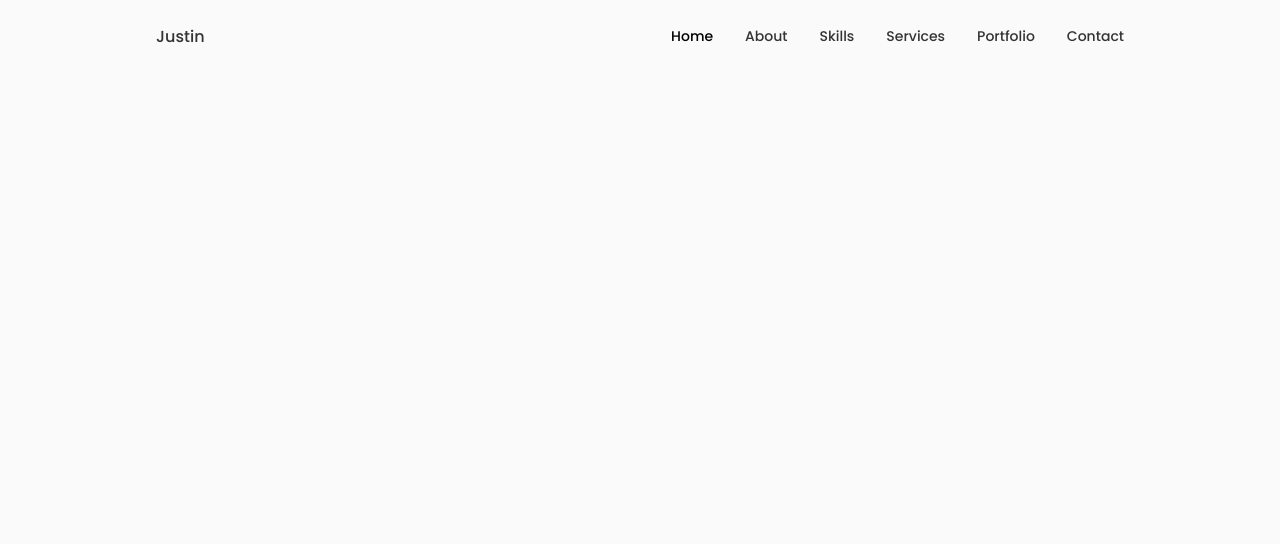
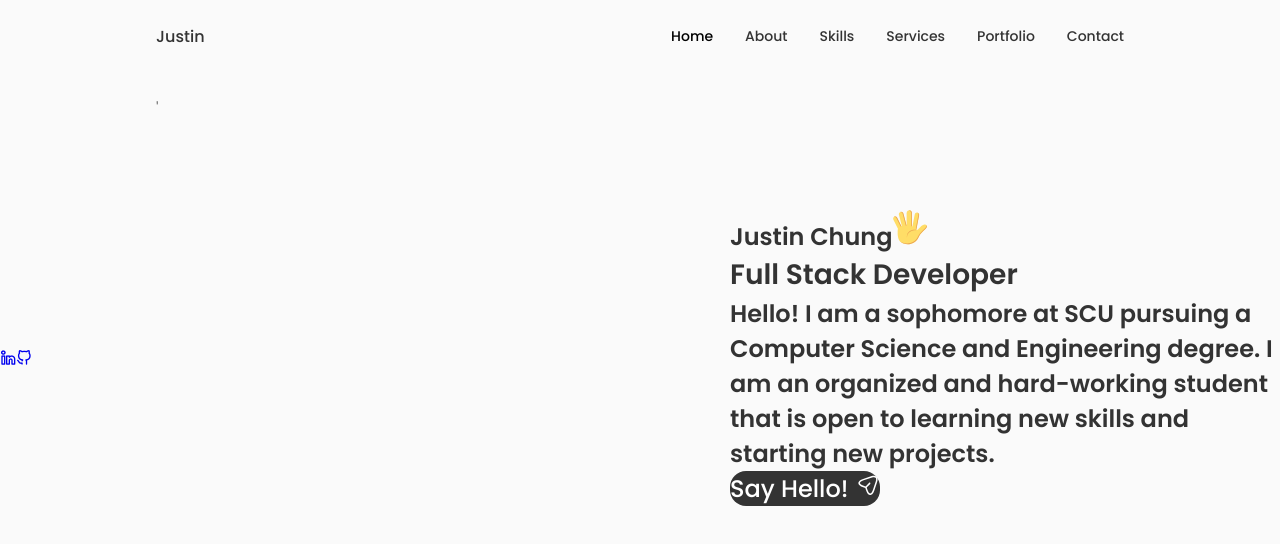
Before and after one commit to justinc0251/Portfolio, a React (Create React App) app: page / in a window 1280 px wide. Shown: the top 544 px of the page. Built offline with nearby package versions, Linux system fonts and the light colour scheme.

Commit message:
home init

```diff
--- a/src/App.js
+++ b/src/App.js
@@ -7,7 +7,9 @@
   return (
     <>
       <Header />
-      <Home />
+      <main className="main">
+        <Home />
+      </main>
     </>
   );
 }
--- /dev/null
+++ b/src/components/home/Data.jsx
@@ -0,0 +1,88 @@
+import React from "react";
+
+const Data = () => {
+  return (
+    <div className="home__data">
+      <h1 className="home__title">
+        Justin Chung
+        <svg
+          width="36"
+          height="36"
+          viewBox="0 0 48 48"
+          fill="none"
+          xmlns="http://www.w3.org/2000/svg"
+          class="home__hand"
+        >
+          <path
+            d="M25.4995 32.0305L31.3495 33.1555L36.1495 8.48051C36.4495 6.83051 35.3995 5.18051 33.8245 4.88051C32.1745 4.58051 30.5995 5.70551 30.2995 7.35551L25.4995 32.0305Z"
+            fill="#FFDD67"
+          ></path>
+          <path
+            d="M33.8996 4.88018C33.6746 4.80518 33.5246 4.80518 33.2996 4.80518C34.6496 5.33018 35.3996 6.75518 35.0996 8.25518L30.2996 32.9302L31.3496 33.1552L36.1496 8.48018C36.5246 6.75518 35.4746 5.18018 33.8996 4.88018Z"
+            fill="#EBA352"
+          ></path>
+          <path
+            d="M19.4995 32.7802H26.5495V5.55518C26.5495 3.53018 24.9745 1.80518 23.0245 1.80518C21.1495 1.80518 19.4995 3.45518 19.4995 5.55518V32.7802Z"
+            fill="#FFDD67"
+          ></path>
+          <path
+            d="M23.0995 1.80518C22.9495 1.80518 22.7245 1.80518 22.5745 1.88018C24.2995 2.18018 25.5745 3.68018 25.5745 5.55518V32.8552H26.6245V5.55518C26.6245 3.45518 25.0495 1.80518 23.0995 1.80518Z"
+            fill="#EBA352"
+          ></path>
+          <path
+            d="M15.7495 32.7054L21.7495 31.1304L15.2245 6.30541C14.7745 4.58041 13.0495 3.53041 11.3995 3.90541C9.74948 4.35541 8.77448 6.08041 9.22448 7.80541L15.7495 32.7054Z"
+            fill="#FFDD67"
+          ></path>
+          <path
+            d="M11.3995 3.90541L10.9495 4.13041C12.4495 4.05541 13.7995 5.03041 14.2495 6.60541L20.7745 31.4304L21.8245 31.1304L15.2245 6.30541C14.7745 4.58041 13.0495 3.53041 11.3995 3.90541Z"
+            fill="#EBA352"
+          ></path>
+          <path
+            d="M2.99937 10.355C1.57437 11.03 1.12437 12.83 1.87437 14.33L11.7744 34.055L16.7994 31.505L6.89937 11.78C6.14937 10.28 4.42437 9.68 2.99937 10.355Z"
+            fill="#FFDD67"
+          ></path>
+          <path
+            d="M2.99956 10.355C2.84956 10.43 2.69956 10.505 2.54956 10.655C3.82456 10.28 5.24956 10.955 5.92456 12.305L15.8246 32.03L16.7996 31.58L6.89956 11.78C6.14956 10.28 4.42456 9.68 2.99956 10.355Z"
+            fill="#EBA352"
+          ></path>
+          <path
+            d="M46.2744 22.2801C45.0744 19.9551 41.3244 20.1051 37.4994 24.3051C34.7994 27.2301 34.2744 28.2051 31.5744 28.1301V25.0551C31.5744 25.0551 25.7994 20.7801 14.3244 22.7301C14.3244 22.7301 7.79945 23.6301 7.79945 27.0801C7.79945 27.0801 6.67445 35.4051 8.99945 40.6551C12.4494 48.4551 30.1494 50.4801 35.6994 37.2051C36.8244 34.5801 39.0744 32.6301 41.0994 30.1551C43.4244 27.1551 47.5494 24.7551 46.2744 22.2801Z"
+            fill="#FFDD67"
+          ></path>
+          <path
+            d="M46.2745 22.28C46.0495 21.83 45.7495 21.53 45.3745 21.23C45.4495 21.305 45.5245 21.38 45.5245 21.53C46.7995 24.08 42.6745 26.405 40.1995 29.405C38.1745 31.88 35.9245 33.83 34.7995 36.455C29.9995 47.93 16.0495 47.93 10.1995 42.68C15.5245 48.68 30.5245 49.28 35.5495 37.205C36.6745 34.58 38.9245 32.63 40.9495 30.155C43.4245 27.155 47.5495 24.755 46.2745 22.28ZM32.3245 28.13C27.4495 26.33 18.7495 29.63 19.9495 38.405C19.9495 30.23 27.3745 28.205 31.4245 28.205C32.0245 28.13 32.3245 28.13 32.3245 28.13Z"
+            fill="#EBA352"
+          ></path>
+        </svg>
+        <h3 className="home__subtitle">Full Stack Developer</h3>
+        <p className="home__description">
+          Hello! I am a sophomore at SCU pursuing a Computer Science and
+          Engineering degree. I am an organized and hard-working student that is
+          open to learning new skills and starting new projects.
+        </p>
+        <a href="#contact" className="button button__flex">
+          Say Hello!
+          <svg
+            class="button__icon"
+            xmlns="http://www.w3.org/2000/svg"
+            width="24"
+            height="24"
+            viewBox="0 0 24 24"
+            fill="none"
+          >
+            <path
+              d="M14.2199 21.9352C13.0399 21.9352 11.3699 21.1052 10.0499 17.1352L9.32988 14.9752L7.16988 14.2552C3.20988 12.9352 2.37988 11.2652 2.37988 10.0852C2.37988 8.91525 3.20988 7.23525 7.16988 5.90525L15.6599 3.07525C17.7799 2.36525 19.5499 2.57525 20.6399 3.65525C21.7299 4.73525 21.9399 6.51525 21.2299 8.63525L18.3999 17.1252C17.0699 21.1052 15.3999 21.9352 14.2199 21.9352ZM7.63988 7.33525C4.85988 8.26525 3.86988 9.36525 3.86988 10.0852C3.86988 10.8052 4.85988 11.9052 7.63988 12.8252L10.1599 13.6652C10.3799 13.7352 10.5599 13.9152 10.6299 14.1352L11.4699 16.6552C12.3899 19.4352 13.4999 20.4252 14.2199 20.4252C14.9399 20.4252 16.0399 19.4352 16.9699 16.6552L19.7999 8.16525C20.3099 6.62525 20.2199 5.36525 19.5699 4.71525C18.9199 4.06525 17.6599 3.98525 16.1299 4.49525L7.63988 7.33525Z"
+              fill="var(--container-color)"
+            ></path>
+            <path
+              d="M10.11 14.7052C9.92005 14.7052 9.73005 14.6352 9.58005 14.4852C9.29005 14.1952 9.29005 13.7152 9.58005 13.4252L13.16 9.83518C13.45 9.54518 13.93 9.54518 14.22 9.83518C14.51 10.1252 14.51 10.6052 14.22 10.8952L10.64 14.4852C10.5 14.6352 10.3 14.7052 10.11 14.7052Z"
+              fill="var(--container-color)"
+            ></path>
+          </svg>
+        </a>
+      </h1>
+    </div>
+  );
+};
+
+export default Data;
--- /dev/null
+++ b/src/components/home/Social.jsx
@@ -0,0 +1,24 @@
+import React from "react";
+
+const Social = () => {
+  return (
+    <div className="home__social">
+      <a
+        href="https://www.linkedin.com/in/justin-chung-a7b966226/"
+        className="home__social-icon"
+        target="_blank" rel="noreferrer"
+      >
+        <i class="uil uil-linkedin-alt"></i>
+      </a>
+      <a
+        href="https://github.com/justinc0251"
+        className="home__social-icon"
+        target="_blank" rel="noreferrer"
+      >
+        <i class="uil uil-github-alt"></i>
+      </a>
+    </div>
+  );
+};
+
+export default Social;
--- a/src/components/home/home.css
+++ b/src/components/home/home.css
@@ -0,0 +1,6 @@
+.home__content {
+  grid-template-columns: 116px repeat(2, 1fr);
+  padding-top: 5.5rem;
+  column-gap: 2rem;
+  align-items: center;
+}
--- a/src/components/home/home.jsx
+++ b/src/components/home/home.jsx
@@ -1,8 +1,18 @@
 import React from 'react'
+import "./home.css"
+import Social from './Social'
+import Data from './Data'
 
 const home = () => {
   return (
-    <div>home</div>
+    <section className="home section" id="home">
+      <div className="home__container container grid">'</div>
+      <div className="home__content grid">
+        <Social />
+        <div className="home__img"></div>
+        <Data />
+      </div>
+    </section>
   )
 }
 
```
